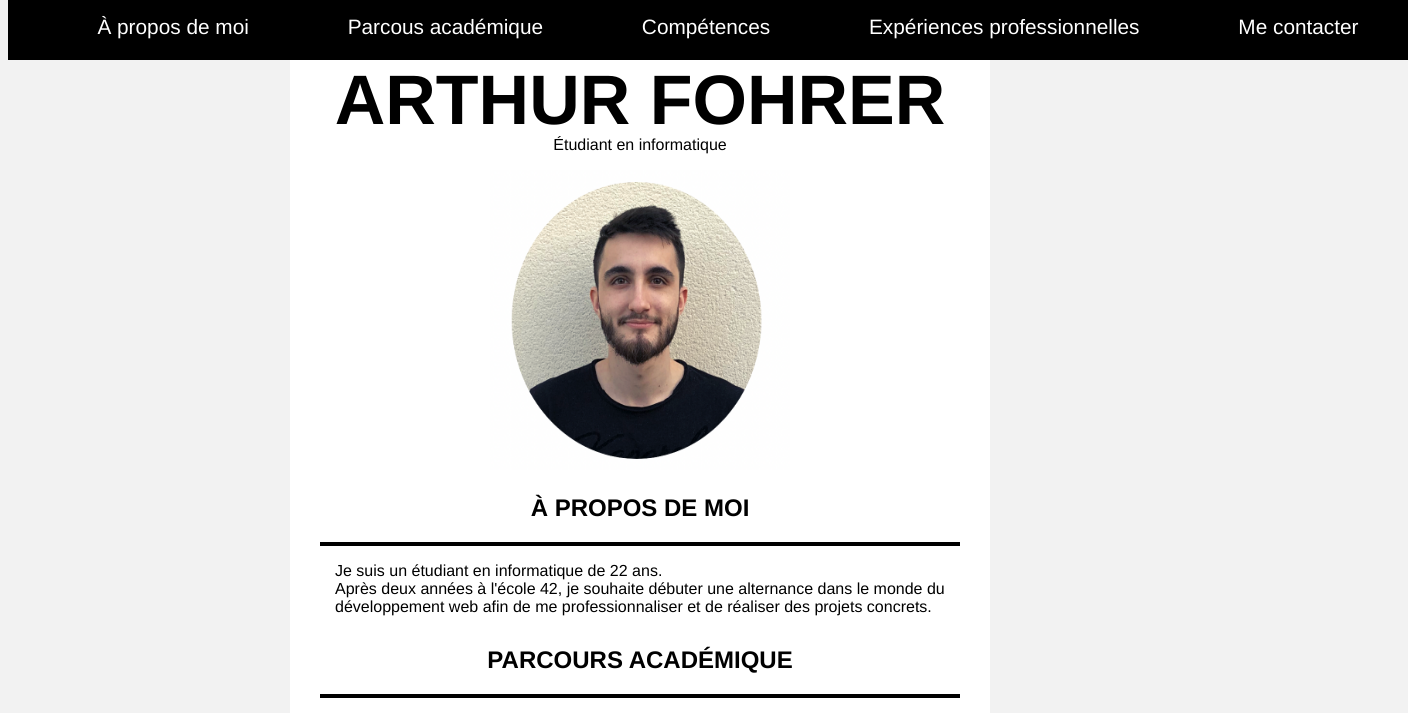
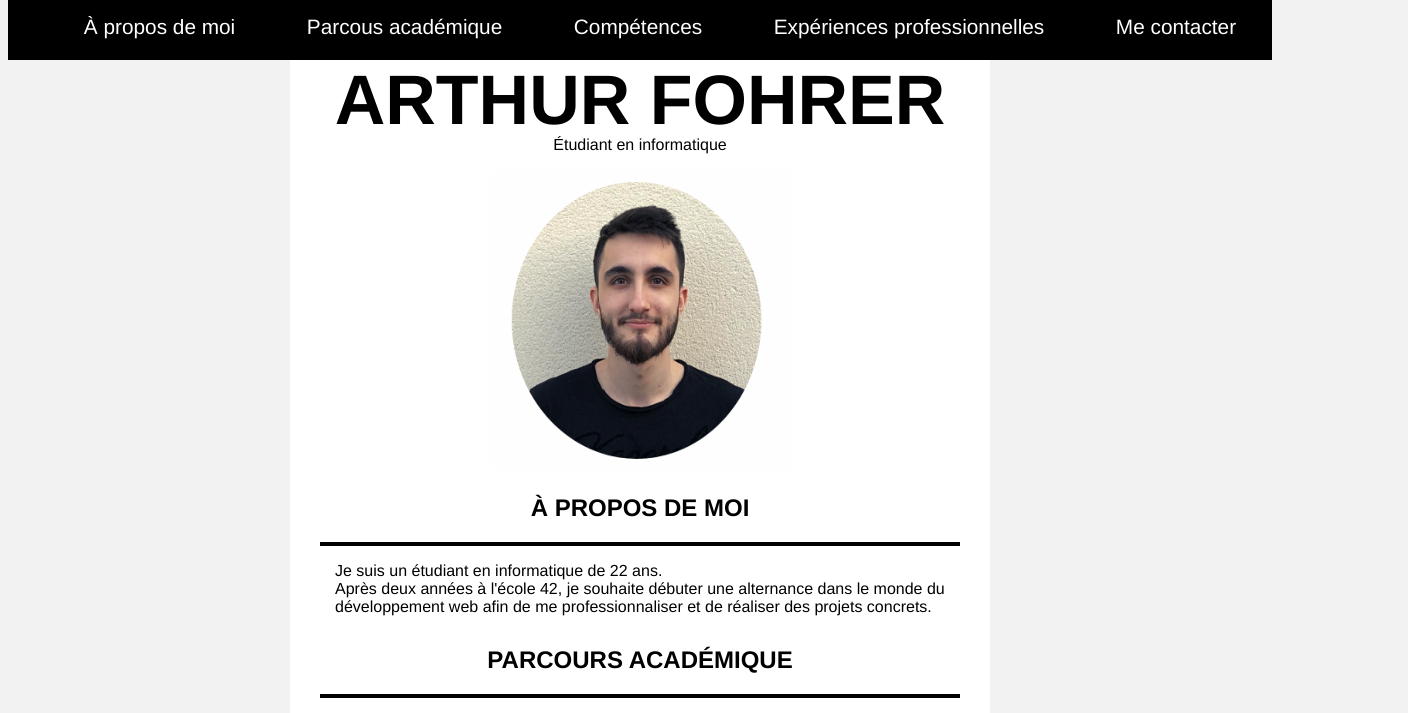
Before and after one commit to ArthurFohrer/arthurfohrer.github.io, a plain HTML site: page index.html in a window 1280 px wide. Shown: the top 713 px of the page, 1408 px wide, since content can reach past the window. Drawn offline with Linux system fonts and the light colour scheme.

Commit message:
Update style.css

```diff
--- a/style.css
+++ b/style.css
@@ -65,7 +65,7 @@ nav a:hover
 }
 
 header {
-    width: 1400px;
+    width: auto;
     height: 60px;
     background-color: black;
     margin-left: auto;
```
